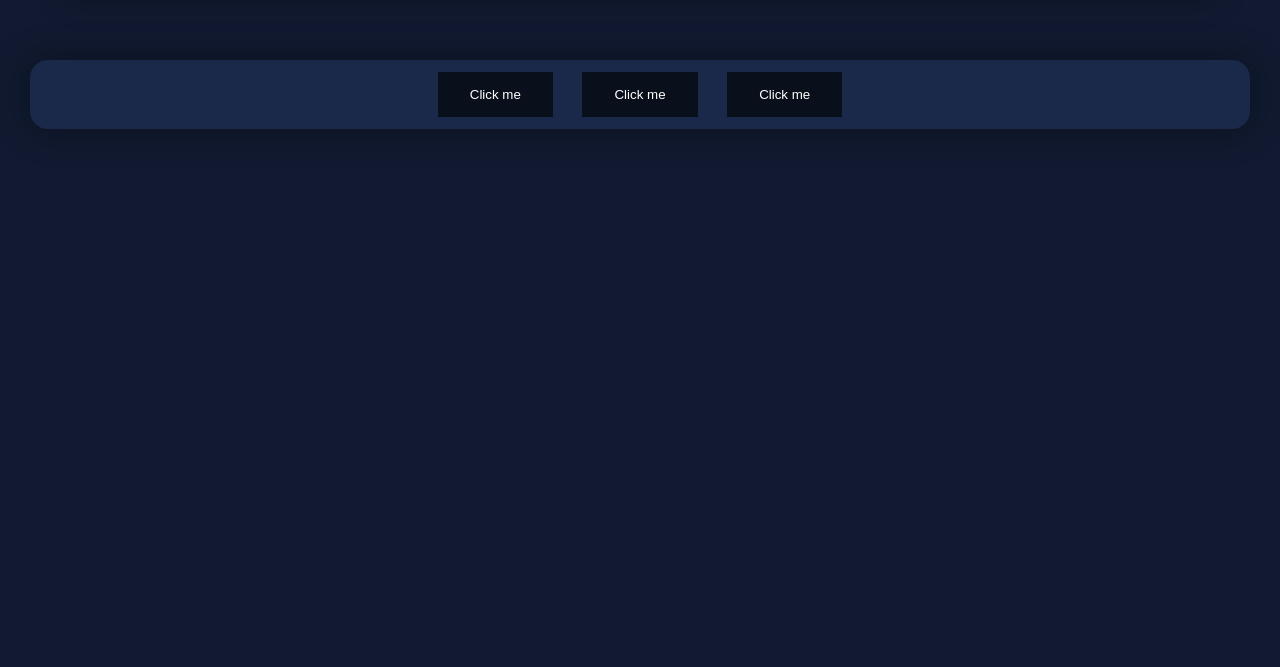
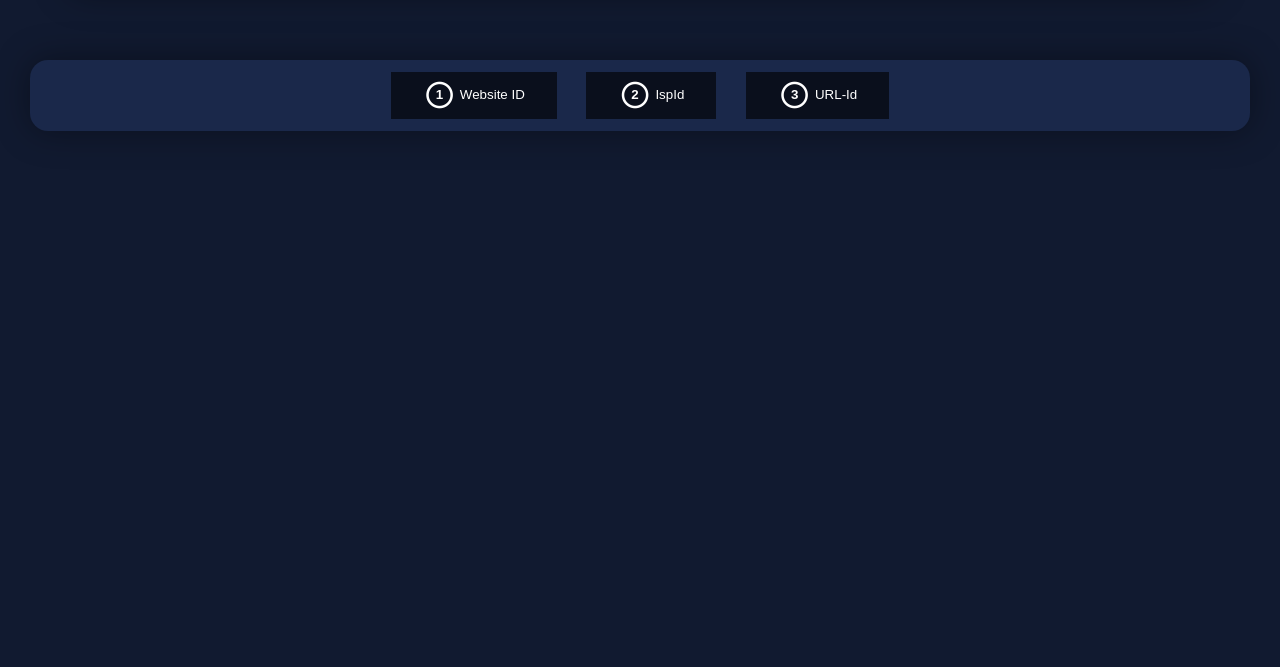
Before and after one commit to shivamgupta6588/YoursBiz-Advertiser-FrontEnd, a plain HTML site: page TokenGenerate.html in a window 1280 px wide. Shown: the part 133-800 px from the top of the page. Drawn offline with Linux system fonts and the light colour scheme.

Commit message:
working on buttons

```diff
--- a/TokenGenerate.html
+++ b/TokenGenerate.html
@@ -39,10 +39,23 @@
 
 
           <ul class="nav">
-            <li><button class ="buttons"onclick="myFunction()">Click me</button></li>
-            <li><button class ="buttons"onclick="myFunction()">Click me</button></li>
-            <li><button class ="buttons"onclick="myFunction()">Click me</button></li>
+            <li><button class ="buttons"onclick="myFunction1()">
+                        <span class="fa-stack fa-0.8x"> <i class="fa fa-circle-o fa-stack-2x"></i><strong class="fa-stack-0.8x">1</strong>
+                        </span>
+                 Website ID</button>
+            </li>
+            <li><button class ="buttons"onclick="myFunction2()">
+                        <span class="fa-stack fa-0.8x"> <i class="fa fa-circle-o fa-stack-2x"></i><strong class="fa-stack-0.8x">2</strong>
+                        </span>
+                IspId</button>
+            </li>
+            <li><button class ="buttons"onclick="myFunction3()">
+                        <span class="fa-stack fa-0.8x"> <i class="fa fa-circle-o fa-stack-2x"></i><strong class="fa-stack-0.8x">3</strong>
+                        </span>
+                URL-Id</button>
+            </li>
           </ul>
+
           <p id="demo"></p>
 
     </div>
--- a/TokenGenerate.js
+++ b/TokenGenerate.js
@@ -1,3 +1,13 @@
-function myFunction() {
-    document.getElementById("demo").innerHTML = "Hello World";
+
+
+
+function myFunction1() {
+var data="<form action='details'>Enter the WesiteID gathered by your tracking system to see relevant statistics<hr><br><input type='url'placeholder='WebsiteID:' name='url'/><br>  <input type='submit' value='Check WebsiteID'/></form>";
+
+    document.getElementById("demo").innerHTML = data;
   }
+function myFunction2() {
+var data="<form action='details'>Enter the IspID <hr><br><input type='url'placeholder='IspID:' name='url'/><br>  <input type='submit' value='Check IspID'/></form>";
+
+    document.getElementById("demo").innerHTML = data;
+  }
--- a/TokenGenerateStyle.css
+++ b/TokenGenerateStyle.css
@@ -85,10 +85,13 @@
     background-color: var(--button);
     border: none;
     color: white;
-    padding: 15px 32px;
+    padding: 10px 32px;
     text-align: center;
     text-decoration: none;
     display: inline-block;
     margin: 4px 2px;
     cursor: pointer;
   }
+
+  .fa-stack{
+      align-items: center;}
```
